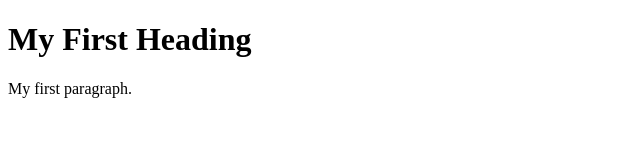
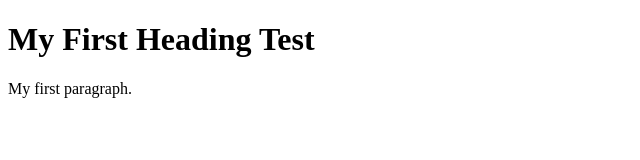
Before and after one commit to aamir-gagan/solu, a plain HTML site: page index.html in a window 1280 px wide. Shown: the whole page, without its empty margins (0-640 px from the left). Drawn offline with Linux system fonts and the light colour scheme.

Commit message:
Update index.html

```diff
--- a/index.html
+++ b/index.html
@@ -2,7 +2,7 @@
 <html>
 <body>
 
-<h1>My First Heading</h1>
+<h1>My First Heading Test</h1>
 <p>My first paragraph.</p>
 
 </body>
```
